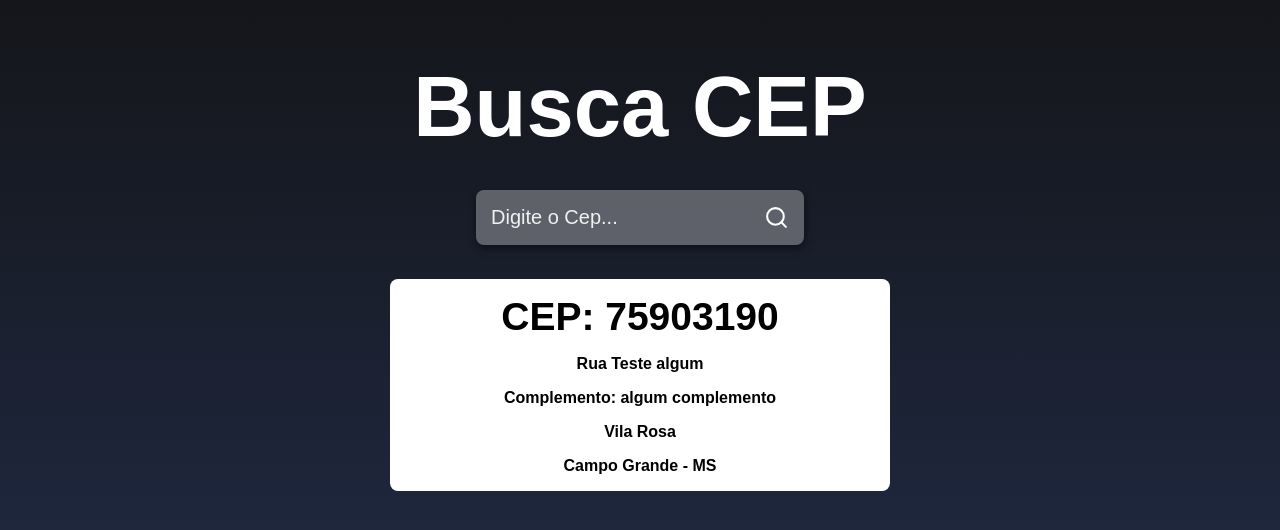
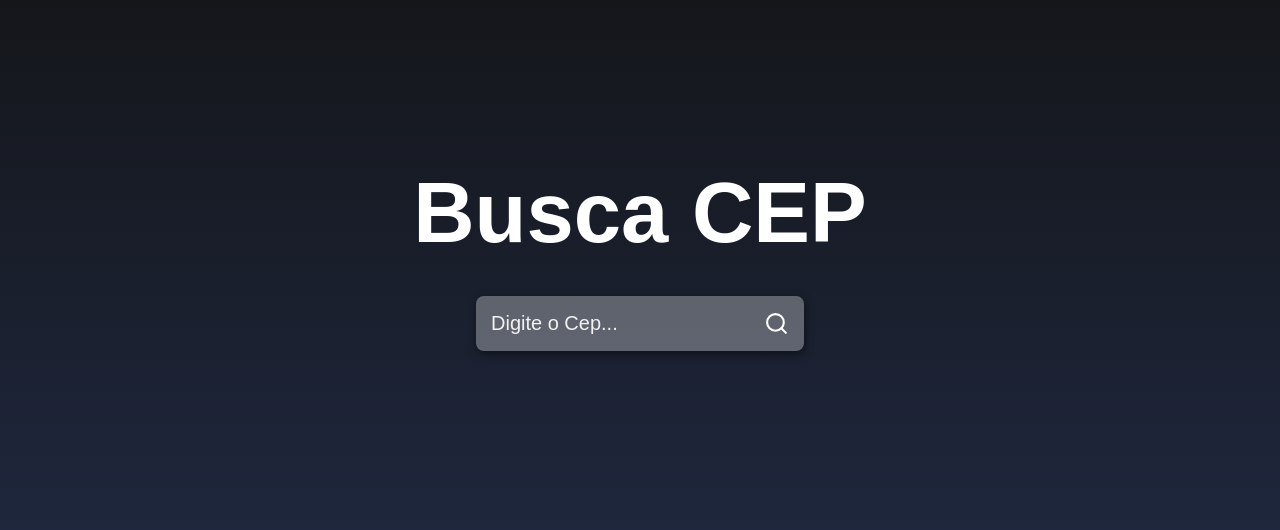
Before and after one commit to freaklucas/busca, a React (Create React App) app: page / in a window 1280 px wide. Shown: the part 126-656 px from the top of the page. Built offline with nearby package versions, Linux system fonts and the light colour scheme.

Commit message:
ocultando info padrao + busca ok

```diff
--- a/src/App.js
+++ b/src/App.js
@@ -8,6 +8,7 @@
 
 function App() {
   const [input, setInput] = useState("");
+  const [cep, setCep] = useState({});
 
   async function handleSearch() {
     //01310930/json/
@@ -18,9 +19,11 @@
 
     try {
       const response = await api.get(`${input}/json`);
-      console.log(response);
+      setCep(response.data);
+      setInput("");
     } catch {
       alert("Erro ao buscar");
+      setInput("");
     }
   }
 
@@ -39,14 +42,17 @@
           <FiSearch size={25} color="#FFF" />
         </button>
       </div>
-
-      <main className="main">
-        <h2>CEP: 75903190</h2>
-        <span>Rua Teste algum</span>
-        <span>Complemento: algum complemento</span>
-        <span>Vila Rosa</span>
-        <span>Campo Grande - MS</span>
-      </main>
+      {Object.keys(cep).length > 0 && (
+        <main className="main">
+          <h2>CEP: {cep.cep}</h2>
+          <span>{cep.logradouro}</span>
+          <span>Complemento: {cep.complemento}</span>
+          <span>{cep.bairro}</span>
+          <span>
+            {cep.localidade} - {cep.uf}
+          </span>
+        </main>
+      )}
     </div>
   );
 }
```
